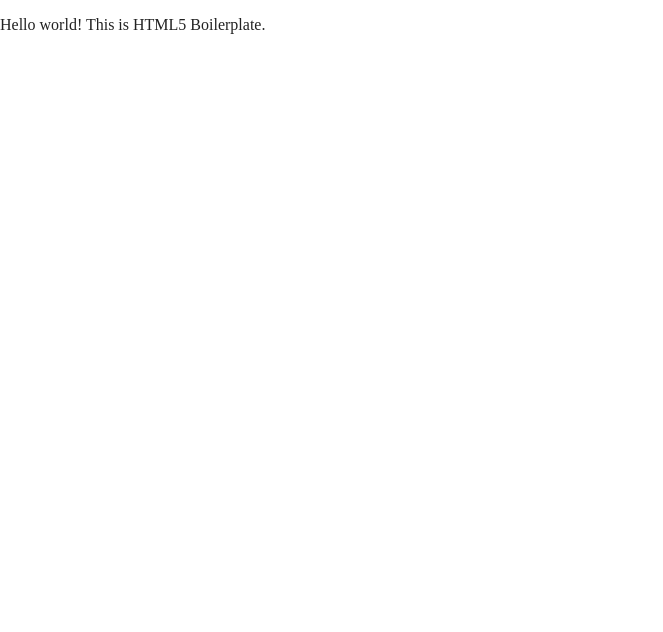
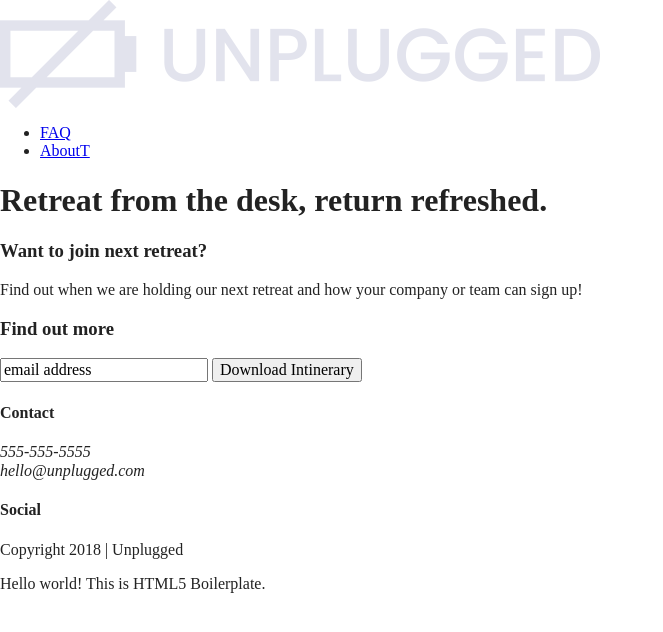
Before and after one commit to rmedina0134/responsive-website-project, a website built with Parcel: page index.html in a window 1280 px wide. Shown: the whole page, without its empty margins (0-663 px from the left). Built offline with nearby package versions, Linux system fonts and the light colour scheme.

Commit message:
Add code

```diff
--- a/index.html
+++ b/index.html
@@ -3,7 +3,7 @@
 
 <head>
   <meta charset="utf-8">
-  <title></title>
+  <title>Unplugged Retreat</title>
   <meta name="description" content="">
   <meta name="viewport" content="width=device-width, initial-scale=1">
 
@@ -23,7 +23,73 @@
 </head>
 
 <body>
+  <header>
+    <div class="content-wrapper">
+      <a href="#"><img src="assets/unpluggedlogo.png" alt="unplugged logo"></a>
 
+      <div class="header-divider"></div>
+
+      <nav>
+        <ul>
+          <li><a href="faq/index.html" target="_blank">FAQ</a></li>
+          <li><a href="about/index.html" target="_blank">AboutT</a></li>
+        </ul>
+      </nav>
+
+    </div>
+  </header>
+
+  <main>
+
+    <section class="hero-area">
+      <div class="content-wrapper">
+        <h1>Retreat from the desk, return refreshed.</h1>
+      </div>
+    </section>
+
+    <aside>
+      <div class="content-wrapper">
+        <div class="form-description">
+          <h3>Want to join next retreat?</h3>
+          <p>Find out when we are holding our next retreat and how your company or team can sign up!</p>
+        </div>
+        <div class="form">
+          <h3>Find out more</h3>
+          <input type="text" name="name" value="email address">
+          <input type="button" value="Download Intinerary">
+        </div>
+      </div>
+    </aside>
+
+  </main>
+
+  <footer>
+    <div class="content-wrapper">
+      <div class="footer-content">
+        <div class="contact">
+          <h4>Contact</h4>
+          <address>
+            <p>
+              555-555-5555<br>
+              hello@unplugged.com
+            </p>
+          </address>
+        </div>
+        <div class="social">
+          <h4>Social</h4>
+          <div class="social-icons">
+            <p><a href="https://www.facebook.com/" target="_blank"></a></p>
+            <p><a href="https://twitter.com/" target="_blank"></a></p>
+            <p><a href="https://www.instagram.com/" target="_blank"></a></p>
+          </div>
+        </div>
+      </div>
+    </div>
+
+    <div class="copyright">
+      <p>Copyright 2018 | Unplugged</p>
+    </div>
+  </footer>
   <!-- Add your site or application content here -->
   <p>Hello world! This is HTML5 Boilerplate.</p>
   <script src="js/vendor/modernizr-3.11.2.min.js"></script>
```
